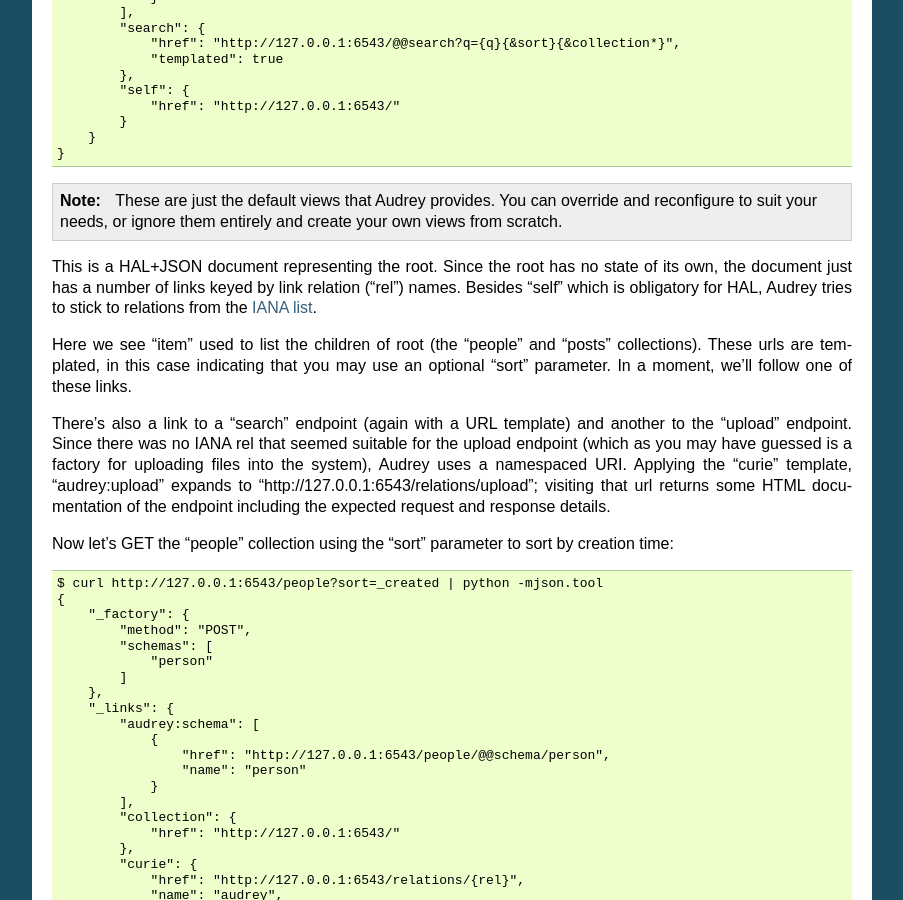
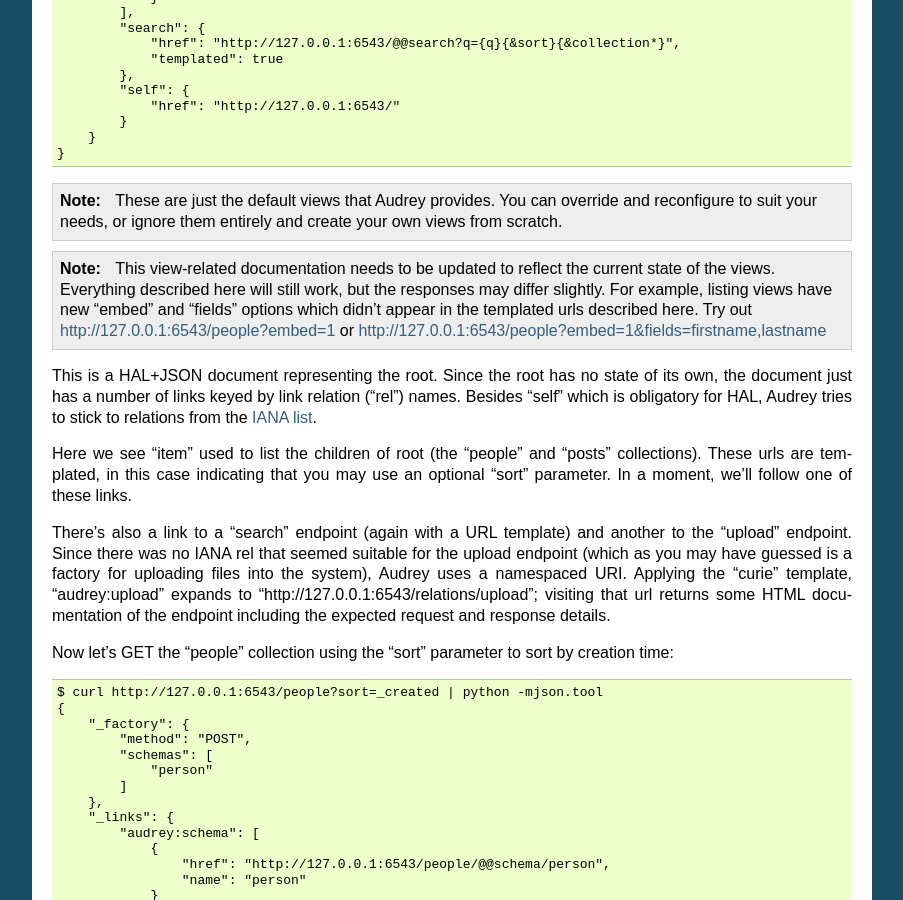
Before and after one commit to sbrauer/Audrey, a Sphinx documentation site: the page built from docs/source/introduction.rst, in a window 1280 px wide and 900 px high, scrolled down 3172 px. Shown: the whole window, without its empty margins (198-1101 px from the left). Built offline with Sphinx 7.4.7, drawn with Linux system fonts in a browser that asks for light colours.

Commit message:
note that docs need updating

```diff
--- a/docs/source/introduction.rst
+++ b/docs/source/introduction.rst
@@ -187,6 +187,9 @@ in your web browser.)  For our current purposes, I'll use curl and Python's supe
 
 .. note::
    These are just the default views that Audrey provides.  You can override and reconfigure to suit your needs, or ignore them entirely and create your own views from scratch.
+
+.. note::
+   This view-related documentation needs to be updated to reflect the current state of the views.  Everything described here will still work, but the responses may differ slightly.  For example, listing views have new "embed" and "fields" options which didn't appear in the templated urls described here.  Try out http://127.0.0.1:6543/people?embed=1 or http://127.0.0.1:6543/people?embed=1&fields=firstname,lastname
 
 This is a HAL+JSON document representing the root.  Since the root has no
 state of its own, the document just has a number of links keyed by link
```
